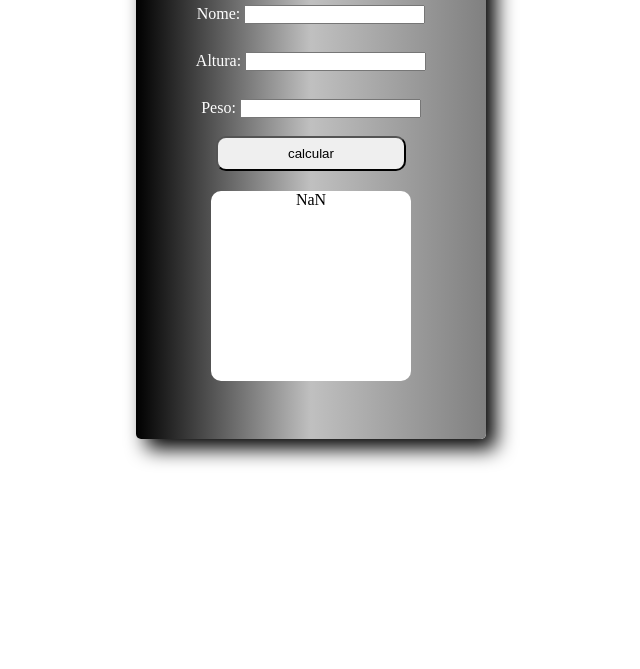
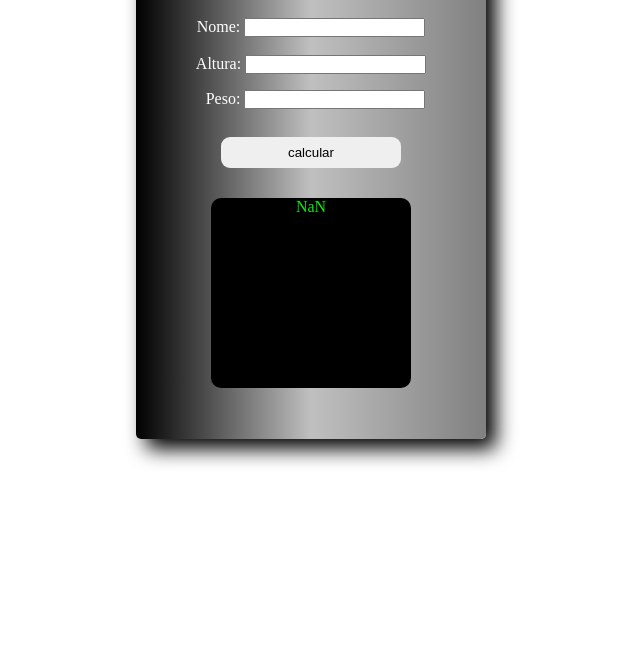
Before and after one commit to GuilhermeAugustodeSouza/calculadora_html_css_model, a plain HTML site: page imc.html/index.html in a window 1280 px wide. Shown: the part 131-800 px from the top of the page, without its empty margins (329-969 px from the left). Drawn offline with Linux system fonts and the light colour scheme.

Commit message:
Update main.css

```diff
--- a/imc.html/main.css
+++ b/imc.html/main.css
@@ -6,6 +6,7 @@
 main{
     display: flex;
     justify-content: center;
+    align-items: center;
 
 
  }
@@ -29,41 +30,36 @@ main{
     margin-top: 20px;
     box-shadow: 10px 10px 20px;
 }
-.input{
-    margin: 8px;
-    border-radius: 20px;
-    color: #ffffff;
-    margin-top: 20px;
-
-
-    }
-    .nome{
+   .nome{
         margin: 8px;
     border-radius: 20px;
     color: #ffffff;
-    margin-top: 20px;
+    margin-top: 40px;
 
     }
     .altura{
         margin: 8px;
     border-radius: 20px;
     color: #ffffff;
-    margin-top: 20px;
+    margin-top: 10px;
 
     }
     .peso{
         margin: 8px;
     border-radius: 20px;
     color: #ffffff;
-    margin-top: 20px;
+    margin-left: 17px;
+
 
     }
 
 #calcular{
-    margin: 10px;
+    margin: 20px;
     padding: 8px;
-    width: 190px;
-    border-radius: 10px;
+    width: 180px;
+    border-radius: 9px;
+    border: none;
+
 }
 .result{
     background-color: #ffffff;
@@ -71,5 +67,6 @@ main{
     height: 190px;
     margin-top: 10px;
     border-radius: 10px;
-
+    background-color: #000000;
+    color: rgb(12, 234, 12);
 }
```
